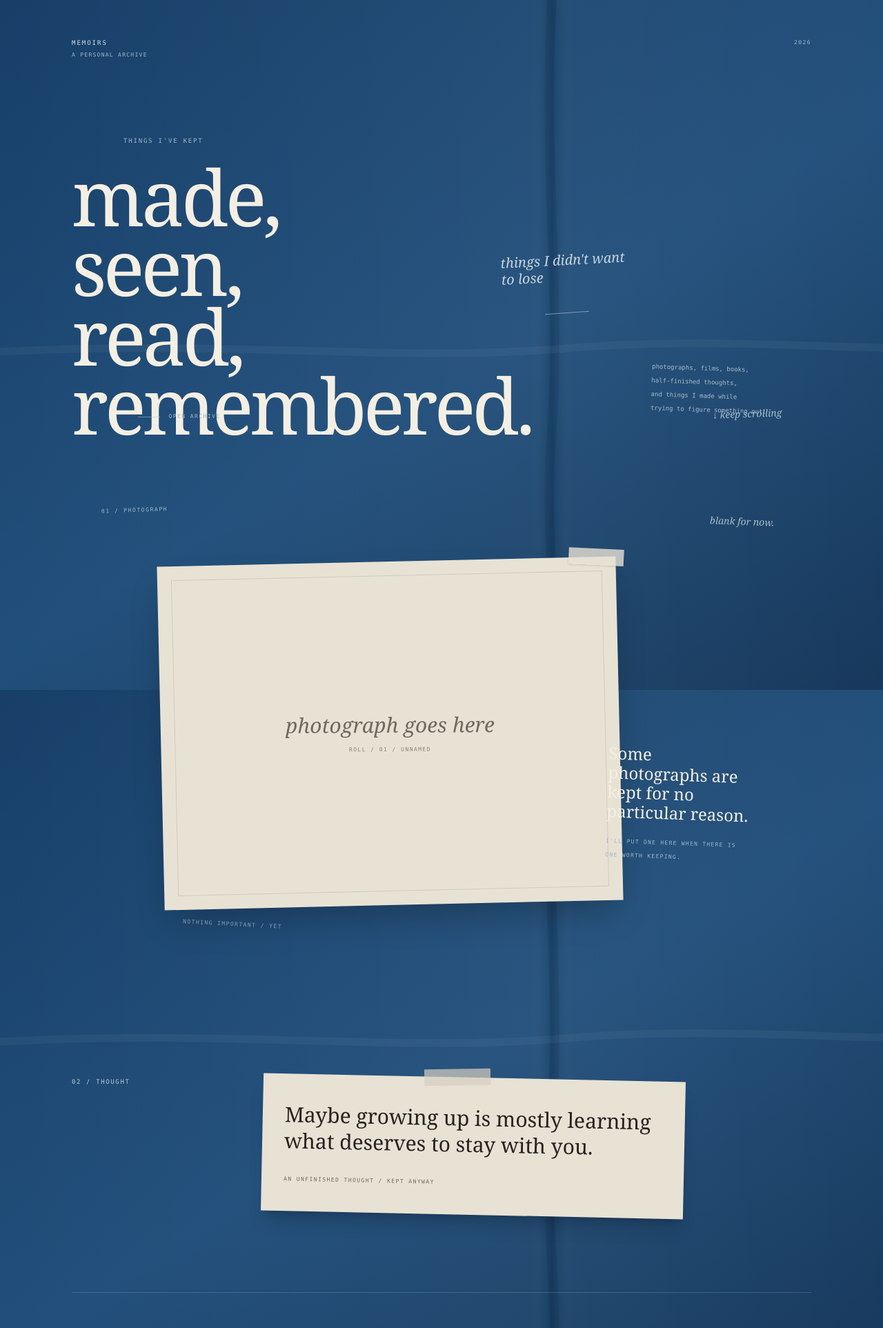
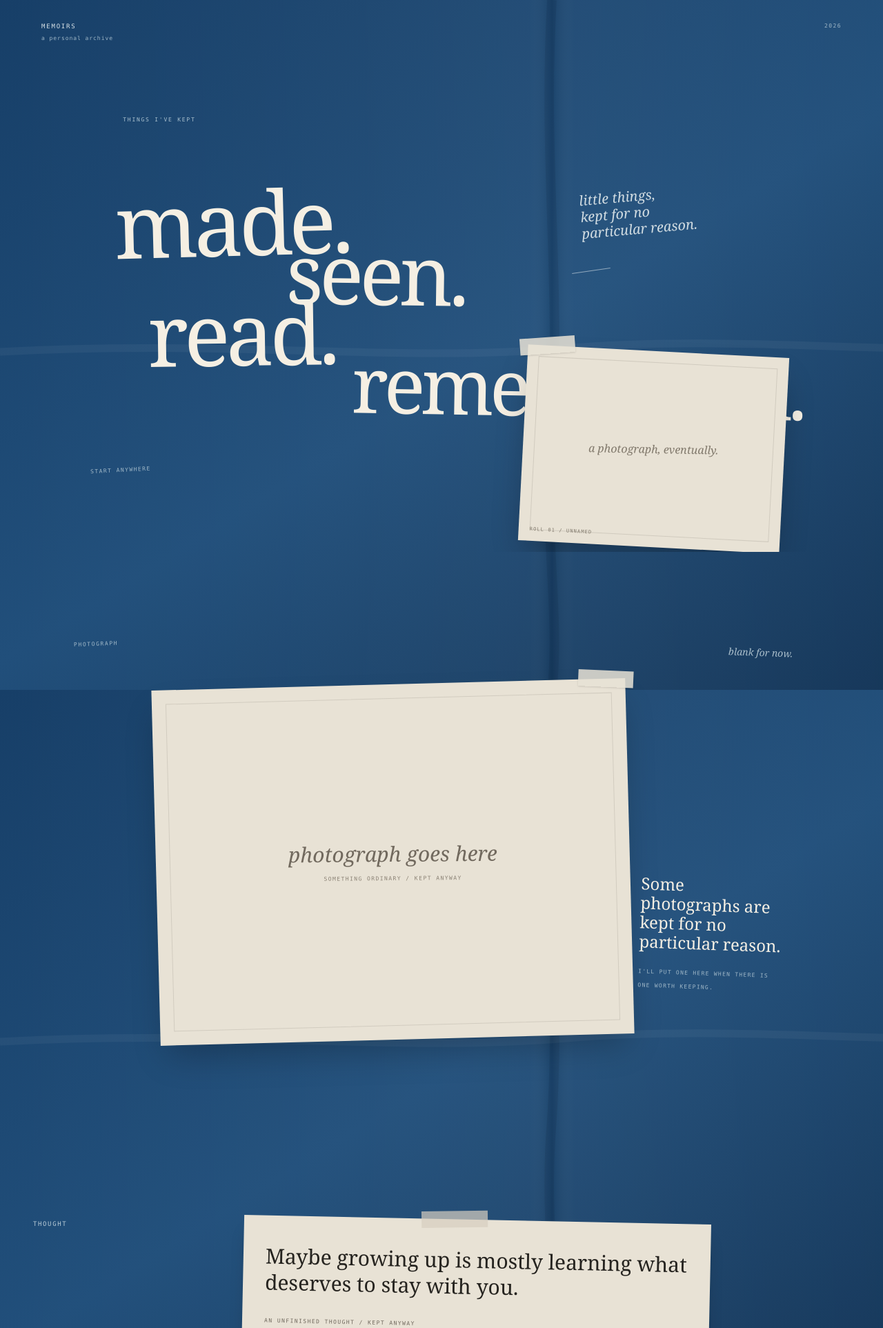
Before and after one commit to surabhiry/Memoirs, a Django app: page / in a window 1280 px wide. Shown: the top 1925 px of the page at 69% size. Run offline with Django 5.2, Linux system fonts and the light colour scheme; style sheets or scripts are compiled from the project's sources.

Commit message:
Redesign Memoirs homepage as a quieter physical archive

```diff
--- a/memoirs/templates/core/home_redesign.html
+++ b/memoirs/templates/core/home_redesign.html
@@ -4,103 +4,100 @@
 {% static "images/blueprint-grid.svg" as blueprint_grid %}
 
 {% block content %}
-<main class="mx-auto max-w-6xl px-6 pb-28 sm:px-10">
+<main class="mx-auto max-w-7xl px-5 pb-24 sm:px-8 lg:px-12">
 
-    <!-- OPENING: an archive, not a portfolio hero -->
-    <section class="relative min-h-[76vh] pt-10 sm:pt-14">
+    <!-- FIRST PAGE: a piece of paper with things left on it -->
+    <section class="relative min-h-screen overflow-hidden pt-8 sm:pt-10">
 
-        <div class="flex items-start justify-between">
-            <div>
-                <p class="font-mono text-[9px] uppercase tracking-[0.22em] text-[#d6e0e6]">Memoirs</p>
-                <p class="mt-1 font-mono text-[8px] uppercase tracking-[0.16em] text-[#9fb7c7]">a personal archive</p>
+        <!-- quiet corners, not a navigation bar -->
+        <div class="absolute left-1 top-8 sm:left-3">
+            <p class="font-mono text-[9px] uppercase tracking-[0.2em] text-[#d9e3e8]">Memoirs</p>
+            <p class="mt-1 font-mono text-[8px] tracking-[0.12em] text-[#9fb7c7]">a personal archive</p>
         </div>
 
-            <p class="font-mono text-[8px] uppercase tracking-[0.18em] text-[#9fb7c7]">2026</p>
+        <p class="absolute right-1 top-8 font-mono text-[8px] tracking-[0.18em] text-[#9fb7c7] sm:right-3">2026</p>
+
+        <!-- the page's first thought -->
+        <div class="absolute left-[7%] top-[22%] sm:left-[11%] sm:top-[21%]">
+            <p class="font-mono text-[8px] uppercase tracking-[0.22em] text-[#a9c0ce]">things I've kept</p>
         </div>
 
-        <div class="relative mt-24 sm:mt-28">
-            <p class="ml-[7%] font-mono text-[9px] uppercase tracking-[0.2em] text-[#9fb7c7]">
-                things I've kept
+        <!-- words are deliberately not a neat heading -->
+        <div class="relative h-[88vh] min-h-[650px]">
+            <span class="absolute left-[6%] top-[31%] rotate-[-1.5deg] font-serif text-[4.7rem] leading-none tracking-[-0.05em] text-[#f5efe3] sm:left-[10%] sm:text-[7rem] lg:text-[8rem]">
+                made.
+            </span>
+
+            <span class="absolute left-[28%] top-[42%] rotate-[0.8deg] font-serif text-[4.2rem] leading-none tracking-[-0.05em] text-[#f5efe3] sm:left-[31%] sm:text-[6.5rem] lg:text-[7.5rem]">
+                seen.
+            </span>
+
+            <span class="absolute left-[12%] top-[54%] rotate-[-0.8deg] font-serif text-[4.4rem] leading-none tracking-[-0.05em] text-[#f5efe3] sm:left-[14%] sm:text-[6.7rem] lg:text-[7.8rem]">
+                read.
+            </span>
+
+            <span class="absolute left-[35%] top-[66%] rotate-[1deg] font-serif text-[3.8rem] leading-none tracking-[-0.055em] text-[#f5efe3] sm:left-[39%] sm:text-[6rem] lg:text-[7rem]">
+                remembered.
+            </span>
+
+            <!-- one handwritten interruption -->
+            <p class="absolute left-[64%] top-[35%] max-w-[170px] rotate-[-5deg] font-serif text-lg italic leading-6 text-[#d1dce2] sm:left-[67%] sm:top-[33%] sm:text-xl">
+                little things,<br>
+                kept for no<br>
+                particular reason.
             </p>
 
-            <h1 class="mt-6 max-w-2xl font-serif text-[4.4rem] leading-[0.9] tracking-[-0.045em] text-[#f4efe4] sm:text-[6.2rem] lg:text-[7rem]">
-                made,<br>
-                seen,<br>
-                read,<br>
-                remembered.
-            </h1>
+            <span class="absolute left-[66%] top-[50%] h-px w-14 rotate-[-8deg] bg-[#d7e1e7]/60"></span>
 
-            <p class="absolute left-[58%] top-[38%] max-w-[190px] rotate-[-3deg] font-serif text-lg italic leading-6 text-[#c8d5dd] sm:text-xl">
-                things I didn't want to lose
-            </p>
-
-            <div class="absolute left-[64%] top-[58%] hidden h-px w-16 rotate-[-4deg] bg-[#d7e1e7]/50 sm:block"></div>
-
-            <p class="absolute right-[3%] top-[74%] max-w-[190px] rotate-[2deg] font-mono text-[9px] leading-5 text-[#a9bdca] sm:right-[6%]">
-                photographs, films, books,<br>
-                half-finished thoughts,<br>
-                and things I made while<br>
-                trying to figure something out.
-            </p>
+            <!-- blank photograph, entering the page rather than sitting in a section -->
+            <div class="absolute bottom-[-10%] right-[2%] w-[45%] max-w-[410px] rotate-[3deg] sm:bottom-[-7%] sm:right-[8%] sm:w-[32%]">
+                <div class="absolute -left-3 -top-3 z-10 h-6 w-20 rotate-[-7deg] bg-[#e8e2d5]/85 shadow-sm"></div>
+                <div class="relative aspect-[4/3] overflow-hidden bg-[#e8e2d5] p-4 shadow-2xl shadow-black/30" style="background-image: url('{{ light_paper }}'); background-size: cover; background-position: center;">
+                    <div class="flex h-full items-center justify-center border border-[#756f66]/20">
+                        <p class="rotate-[-2deg] font-serif text-sm italic text-[#81796c] sm:text-base">a photograph, eventually.</p>
+                    </div>
+                    <p class="absolute bottom-3 left-4 font-mono text-[7px] uppercase tracking-[0.16em] text-[#81796c]">roll 01 / unnamed</p>
+                </div>
             </div>
 
-        <div class="absolute bottom-7 left-[9%] flex items-center gap-3 font-mono text-[8px] uppercase tracking-[0.18em] text-[#9fb7c7]">
-            <span class="h-px w-8 bg-[#b9cbd6]/50"></span>
-            <span>open archive</span>
+            <!-- tiny physical-looking mark -->
+            <div class="absolute bottom-[8%] left-[7%] rotate-[-3deg] font-mono text-[8px] uppercase tracking-[0.18em] text-[#9fb7c7]">
+                start anywhere
             </div>
-
-        <div class="absolute bottom-7 right-[4%] rotate-[-2deg] font-serif text-sm italic text-[#a9bdca]">
-            ↓ keep scrolling
         </div>
     </section>
 
 
-    <!-- PHOTOGRAPH: first physical object -->
-    <section id="photography" class="relative py-20 sm:py-24">
-        <div class="relative min-h-[620px]">
+    <!-- PHOTOGRAPH -->
+    <section id="photography" class="relative py-24 sm:py-32">
+        <div class="relative min-h-[600px]">
+            <p class="absolute left-[5%] top-0 rotate-[-2deg] font-mono text-[8px] uppercase tracking-[0.2em] text-[#9fb7c7]">photograph</p>
+            <p class="absolute right-[7%] top-2 rotate-[2deg] font-serif text-sm italic text-[#a9bdca]">blank for now.</p>
 
-            <div class="absolute left-[4%] top-0 rotate-[-2deg] font-mono text-[8px] uppercase tracking-[0.2em] text-[#9fb7c7]">
-                01 / photograph
-            </div>
-
-            <div class="absolute right-[5%] top-3 rotate-[2deg] font-serif text-sm italic text-[#a9bdca]">
-                blank for now.
-            </div>
-
-            <div class="absolute left-[8%] top-20 w-[78%] max-w-[720px] rotate-[-1.3deg] sm:left-[12%] sm:w-[62%]">
-                <div class="absolute -right-3 -top-3 z-10 h-6 w-20 rotate-[4deg] bg-[#e8e2d5]/80 shadow-sm"></div>
-
-                <div class="relative aspect-[4/3] overflow-hidden bg-[#e8e2d5] p-5 shadow-2xl shadow-black/25"
-                     style="background-image: url('{{ light_paper }}'); background-size: cover; background-position: center;">
+            <div class="absolute left-[8%] top-16 w-[75%] max-w-[720px] rotate-[-1.5deg] sm:left-[15%] sm:w-[58%]">
+                <div class="absolute -right-3 -top-3 z-10 h-6 w-20 rotate-[4deg] bg-[#e8e2d5]/85 shadow-sm"></div>
+                <div class="relative aspect-[4/3] overflow-hidden bg-[#e8e2d5] p-5 shadow-2xl shadow-black/25" style="background-image: url('{{ light_paper }}'); background-size: cover; background-position: center;">
                     <div class="flex h-full items-center justify-center border border-[#7b7469]/20">
                         <div class="text-center rotate-[1deg]">
                             <p class="font-serif text-2xl italic text-[#71695e] sm:text-3xl">photograph goes here</p>
-                            <p class="mt-3 font-mono text-[8px] uppercase tracking-[0.18em] text-[#8b8275]">roll / 01 / unnamed</p>
+                            <p class="mt-3 font-mono text-[8px] uppercase tracking-[0.18em] text-[#8b8275]">something ordinary / kept anyway</p>
                         </div>
                     </div>
                 </div>
             </div>
 
-            <div class="absolute right-[4%] top-[56%] max-w-[210px] rotate-[2deg] sm:right-[8%]">
-                <p class="font-serif text-xl leading-7 text-[#f4efe4] sm:text-2xl">
-                    Some photographs are kept for no particular reason.
-                </p>
-                <p class="mt-5 font-mono text-[8px] uppercase tracking-[0.16em] leading-5 text-[#9fb7c7]">
-                    I'll put one here when there is one worth keeping.
-                </p>
-            </div>
-
-            <div class="absolute bottom-2 left-[15%] rotate-[3deg] font-mono text-[8px] uppercase tracking-[0.18em] text-[#829eaf]">
-                nothing important / yet
+            <div class="absolute right-[4%] top-[57%] max-w-[210px] rotate-[2deg] sm:right-[8%]">
+                <p class="font-serif text-xl leading-7 text-[#f4efe4] sm:text-2xl">Some photographs are kept for no particular reason.</p>
+                <p class="mt-5 font-mono text-[8px] uppercase tracking-[0.16em] leading-5 text-[#9fb7c7]">I'll put one here when there is one worth keeping.</p>
             </div>
         </div>
     </section>
 
 
-    <!-- thought -->
+    <!-- THOUGHT -->
     <section class="py-20 sm:py-28">
         <div class="grid gap-8 sm:grid-cols-12">
-            <span class="font-mono text-[9px] uppercase tracking-[0.18em] text-[#b8cbd7] sm:col-span-2">02 / thought</span>
+            <span class="font-mono text-[9px] uppercase tracking-[0.18em] text-[#b8cbd7] sm:col-span-2">thought</span>
             <div class="sm:col-span-7 sm:col-start-4">
                 <div class="relative rotate-[1.2deg] bg-[#e8e2d5] px-8 py-10 text-[#25231f] shadow-xl shadow-black/15" style="background-image: url('{{ light_paper }}'); background-size: cover;">
                     <div class="absolute -top-3 left-[38%] h-6 w-24 rotate-[-2deg] bg-[#d7cfc1]/70"></div>
@@ -112,10 +109,10 @@
     </section>
 
 
-    <!-- reading / watching -->
+    <!-- READING / WATCHING -->
     <section id="library" class="border-t border-white/15 py-20 sm:py-28">
         <div class="flex items-baseline justify-between font-mono text-[9px] uppercase tracking-[0.18em] text-[#b8cbd7]">
-            <span>03 / library</span>
+            <span>library</span>
             <span>currently / recently</span>
         </div>
 
@@ -137,10 +134,10 @@
     </section>
 
 
-    <!-- project as blueprint -->
+    <!-- PROJECT -->
     <section id="projects" class="py-20 sm:py-28">
         <div class="flex items-baseline justify-between font-mono text-[9px] uppercase tracking-[0.18em] text-[#b8cbd7]">
-            <span>04 / made</span>
+            <span>made</span>
             <span>work in progress</span>
         </div>
 
@@ -158,10 +155,10 @@
     </section>
 
 
-    <!-- writing -->
+    <!-- WRITING -->
     <section id="writing" class="border-t border-white/15 py-20 sm:py-28">
         <div class="grid gap-10 sm:grid-cols-12">
-            <span class="font-mono text-[9px] uppercase tracking-[0.18em] text-[#b8cbd7] sm:col-span-2">05 / writing</span>
+            <span class="font-mono text-[9px] uppercase tracking-[0.18em] text-[#b8cbd7] sm:col-span-2">writing</span>
             <div class="sm:col-span-7 sm:col-start-4">
                 <p class="font-serif text-3xl leading-tight text-[#f4efe4] sm:text-5xl">Notes will go here. Things that stayed. Things that didn't.</p>
                 <div class="mt-10 flex items-center gap-4 font-mono text-[8px] uppercase tracking-[0.18em] text-[#b8cbd7]"><span class="h-px w-14 bg-white/30"></span><span>archive continues</span></div>
```
Lines whose indentation alone changed are shown as unchanged.
